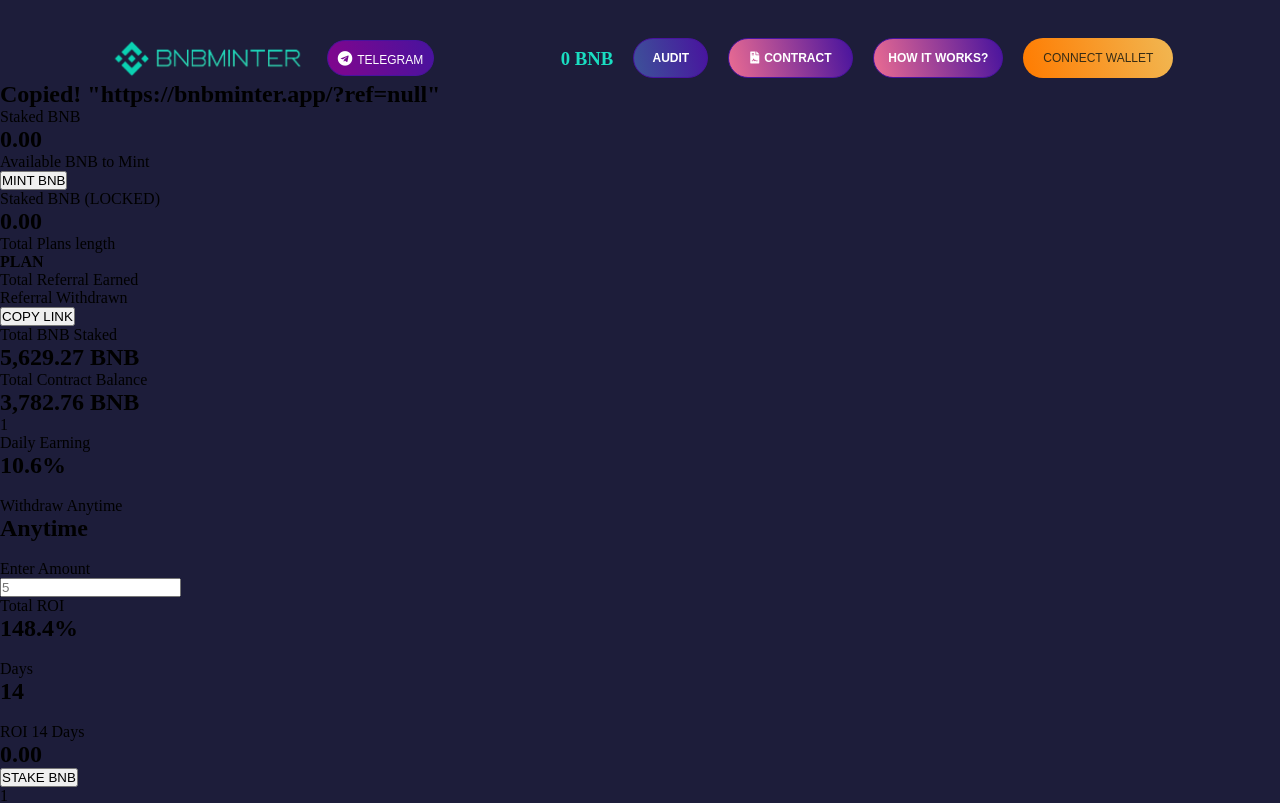
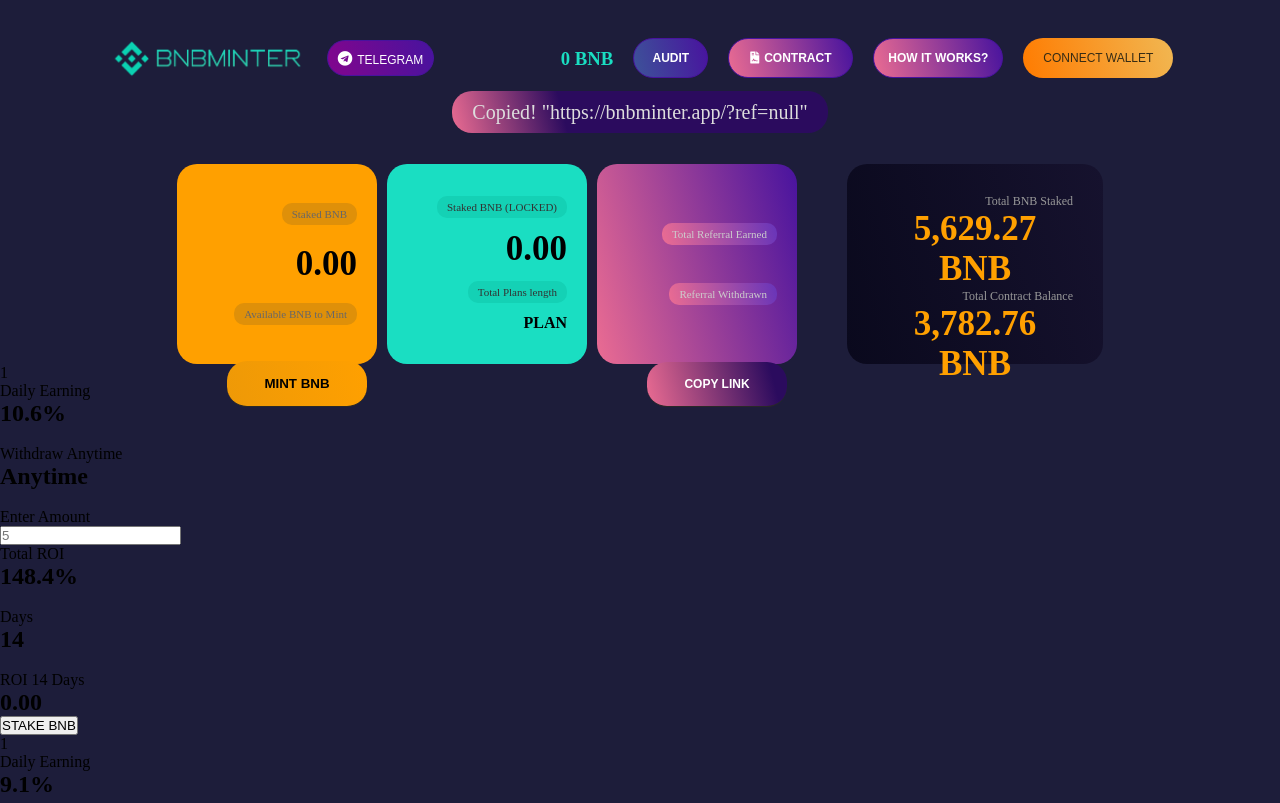
Before and after one commit to MuhammadTalha123/bnbminter-app, a React (Create React App) app: page / in a window 1280 px wide. Shown: the top 803 px of the page. Built offline with nearby package versions, Linux system fonts and the light colour scheme.

Commit message:
total bnb css

```diff
--- a/src/App.css
+++ b/src/App.css
@@ -8,8 +8,11 @@
   background: #1d1d3a !important;
 }
 
+/* navbar.js css */
+
 .main_navbar_div {
   display: flex;
+  flex-flow: wrap;
   align-items: center;
   justify-content: space-evenly;
   margin-top: 35px;
@@ -17,6 +20,7 @@
 
 .logo_telegram {
   display: flex;
+  flex-flow: wrap;
 }
 
 #telegram_btn {
@@ -39,6 +43,7 @@
 
 .wallet_other_btns {
   display: flex;
+  flex-flow: wrap;
 }
 
 .wallet_other_btns h3 {
@@ -110,3 +115,194 @@
   font-size: 12px;
   color: #362c15;
 }
+
+/* totalbnb css */
+
+.Total_bnb_main_div {
+  text-align: center;
+}
+
+.url_div {
+  margin-top: 20px;
+}
+
+.url_div span {
+  background: linear-gradient(255.12deg, #2b0b5e 70%, #eb6c92) !important;
+  padding: 10px 20px;
+  border-radius: 20px;
+  color: #ddd;
+  font-weight: 500;
+  font-size: 20px;
+  margin-bottom: 5px;
+  width: fit-content;
+}
+
+.total_bnb_parts {
+  display: flex;
+  flex-flow: wrap;
+  align-items: center;
+  justify-content: center;
+  margin-top: 40px;
+}
+
+.mint_bnb_div {
+  position: relative;
+  margin-right: 10px;
+  width: 200px;
+  height: 200px;
+  border-radius: 20px;
+  background: #ffa000;
+  padding: 20px;
+  display: -webkit-flex;
+  display: flex;
+  -webkit-flex-direction: column;
+  flex-direction: column;
+  justify-content: space-evenly;
+  box-sizing: border-box;
+  align-items: end;
+}
+
+.mint_bnb_div span {
+  font-size: 11px;
+  color: #686767;
+  font-weight: 500;
+  background: #df9009;
+  padding: 5px 10px;
+  border-radius: 10px;
+}
+
+.mint_bnb_div h2 {
+  font-size: 35px;
+}
+
+.mint_bnb_btn {
+  position: absolute;
+  transform: translate(10px, 120px);
+  justify-content: center;
+}
+
+.mint_bnb_btn button {
+  border-radius: 20px;
+  background: linear-gradient(255.12deg, #ffa000, #ee9907);
+  font-weight: 600;
+  color: #000;
+  border: none;
+  border-bottom: 1px solid #292828;
+  padding: 15px;
+  width: 140px;
+  outline: none;
+  outline-style: none;
+}
+
+.mint_bnb_btn button:hover {
+    background: #000;
+    color: #ffa000;
+    transform: scale(1.1);
+    transition: 0.5s;
+}
+
+.plan_div {
+  background: #1adec2;
+  position: relative;
+  margin-right: 10px;
+  width: 200px;
+  height: 200px;
+  border-radius: 20px;
+  padding: 20px;
+  display: -webkit-flex;
+  display: flex;
+  -webkit-flex-direction: column;
+  flex-direction: column;
+  justify-content: space-evenly;
+  box-sizing: border-box;
+  align-items: end;
+}
+
+.plan_div span {
+  color: #333;
+  background: #14d1b5;
+  font-size: 11px;
+  font-weight: 500;
+  padding: 5px 10px;
+  border-radius: 10px;
+}
+
+.plan_div h2 {
+  font-size: 35px;
+}
+
+.copy_url_div {
+  background: linear-gradient(255.12deg, #48139e, #eb6c92);
+  position: relative;
+  margin-right: 50px;
+  width: 200px;
+  height: 200px;
+  border-radius: 20px;
+  padding: 20px;
+  display: -webkit-flex;
+  display: flex;
+  -webkit-flex-direction: column;
+  flex-direction: column;
+  justify-content: space-evenly;
+  box-sizing: border-box;
+  align-items: end;
+}
+
+.copy_url_div span {
+  color: #ccc;
+  background: linear-gradient(255.12deg, #6734b9, #eb6c92);
+  font-size: 11px;
+  font-weight: 500;
+  padding: 5px 10px;
+  border-radius: 10px;
+}
+
+.copy_url_btn {
+  position: absolute;
+  transform: translate(10px, 120px);
+  justify-content: center;
+}
+
+.copy_url_btn button {
+  border-radius: 20px;
+  font-weight: 600;
+  border: none;
+  border-bottom: 1px solid #292828;
+  padding: 15px;
+  width: 140px;
+  outline: none;
+  outline-style: none;
+  color: #fff !important;
+  background: linear-gradient(255.12deg, #2b0b5e 12%, #eb6c92) !important;
+  font-size: 12px;
+}
+
+.copy_url_btn button:hover {
+    transform: scale(1.1);
+    transition: 0.5s;
+}
+
+.total_contract_balance_div {
+  background: linear-gradient(255.12deg, #16122e, #0a091d);
+  padding: 30px;
+  border-radius: 20px;
+  display: -webkit-flex;
+  display: flex;
+  -webkit-flex-direction: column;
+  flex-direction: column;
+  width: 20%;
+  height: 200px;
+  justify-content: space-evenly;
+  box-sizing: border-box;
+  align-items: end;
+}
+
+.total_contract_balance_div span {
+    color: #999;
+    font-size: 12px;
+}
+
+.total_contract_balance_div h2 {
+    color: #ffa000;
+    font-size: 35px;
+}
--- a/src/TotalBNB.js
+++ b/src/TotalBNB.js
@@ -3,35 +3,35 @@
 const TotalBNB = () => {
   return (
     <div className="Total_bnb_main_div">
-      <div className="copy_url_div">
-        <h2>Copied! "https://bnbminter.app/?ref=null"</h2>
+      <div className="url_div">
+        <span>Copied! "https://bnbminter.app/?ref=null"</span>
       </div>
       <div className="total_bnb_parts">
         <div className="mint_bnb_div">
-          <p>Staked BNB</p>
+          <span>Staked BNB</span>
           <h2>0.00</h2>
-          <p>Available BNB to Mint</p>
+          <span>Available BNB to Mint</span>
           <div className="mint_bnb_btn">
             <button>MINT BNB</button>
           </div>
         </div>
         <div className="plan_div">
-          <p>Staked BNB (LOCKED)</p>
+          <span>Staked BNB (LOCKED)</span>
           <h2>0.00</h2>
-          <p>Total Plans length</p>
+          <span>Total Plans length</span>
           <h4>PLAN</h4>
         </div>
         <div className="copy_url_div">
-          <p>Total Referral Earned</p>
-          <p>Referral Withdrawn</p>
+          <span>Total Referral Earned</span>
+          <span>Referral Withdrawn</span>
           <div className="copy_url_btn">
             <button>COPY LINK</button>
           </div>
         </div>
-        <div className="plan_div">
-          <p>Total BNB Staked</p>
+        <div className="total_contract_balance_div">
+          <span>Total BNB Staked</span>
           <h2>5,629.27 BNB</h2>
-          <p>Total Contract Balance</p>
+          <span>Total Contract Balance</span>
           <h2>3,782.76 BNB</h2>
         </div>
       </div>
```
